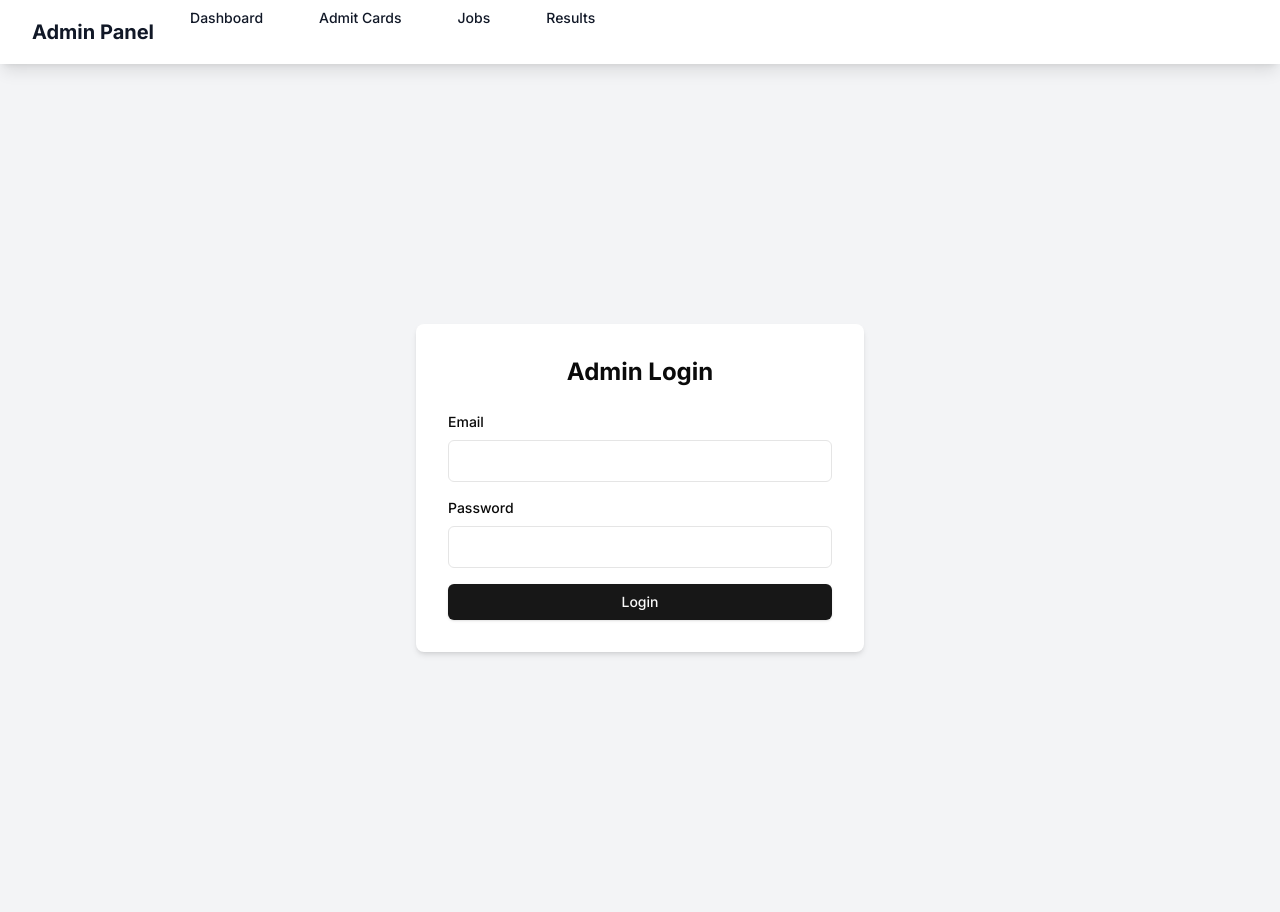
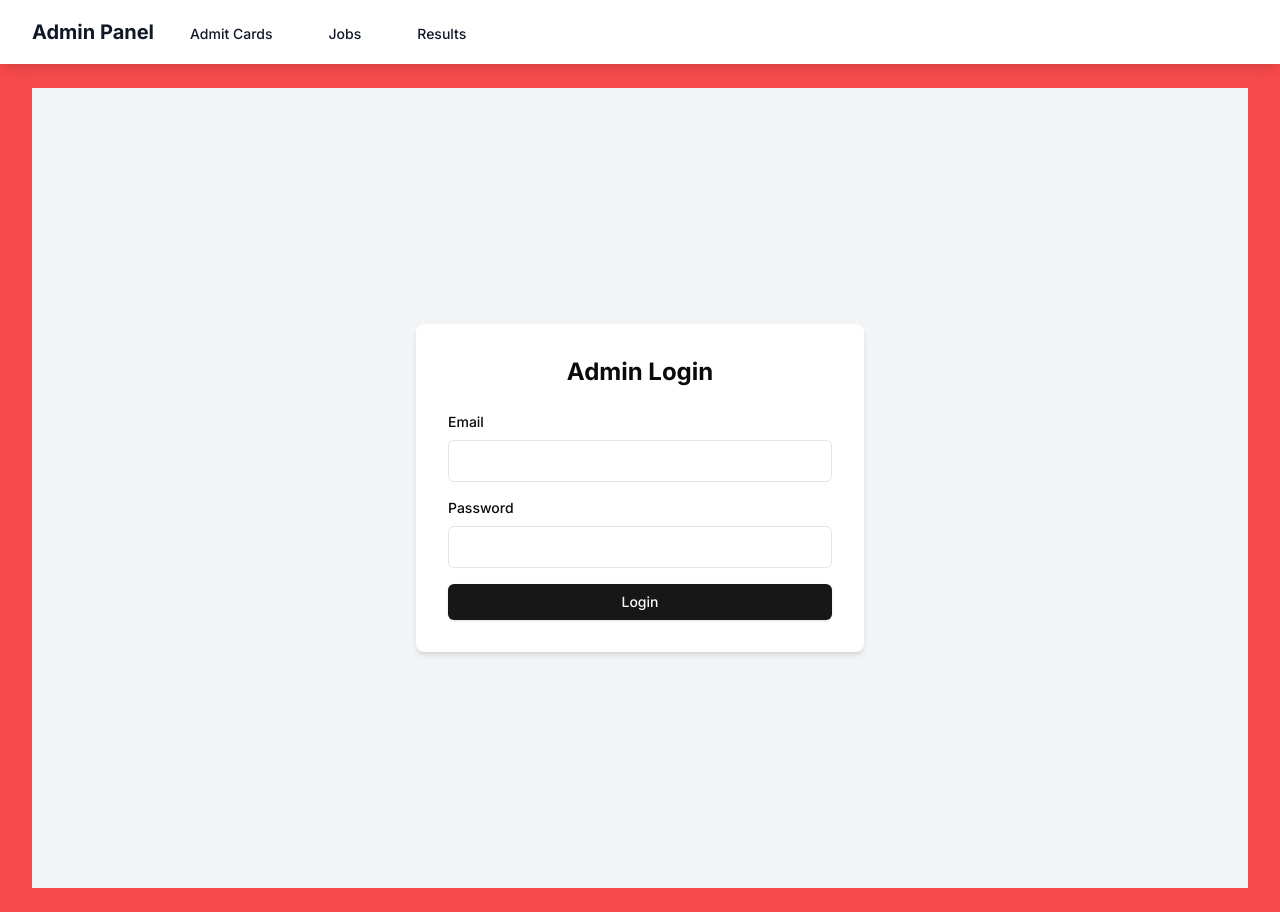
Before and after one commit to CoderSantosh1/TestRepo, a Next.js app: page /admin/login in a window 1280 px wide. Built offline with nearby package versions, Linux system fonts and the light colour scheme.

Commit message:
change admin panle

```diff
--- a/src/app/admin/layout.tsx
+++ b/src/app/admin/layout.tsx
@@ -2,7 +2,7 @@
 
 export default function AdminLayout({ children }: { children: React.ReactNode }) {
   return (
-    <div className="min-h-screen bg-gray-100 dark:bg-gray-900">
+    <div className="min-h-screen bg-[#F94B4B] ">
       <nav className="bg-white dark:bg-gray-800 shadow-lg">
         <div className="max-w-7xl mx-auto px-4 sm:px-6 lg:px-8">
           <div className="flex justify-between h-16">
@@ -10,28 +10,22 @@ export default function AdminLayout({ children }: { children: React.ReactNode })
               <div className="flex-shrink-0 flex items-center">
                 <span className="text-xl font-bold text-gray-900 dark:text-white">Admin Panel</span>
               </div>
-              <div className="hidden sm:ml-6 sm:flex sm:space-x-8">
+              <div className="hidden sm:ml-6 sm:flex sm:space-x-8 mt-4">
                 <a
                   href="/admin"
-                  className="text-gray-900 dark:text-white hover:text-gray-500 px-3 py-2 rounded-md text-sm font-medium"
-                >
-                  Dashboard
-                </a>
-                <a
-                  href="/admin/admit-cards"
-                  className="text-gray-900 dark:text-white hover:text-gray-500 px-3 py-2 rounded-md text-sm font-medium"
+                  className="text-gray-900 dark:text-white hover:text-blue-500 px-3 py-2 rounded-md text-sm font-medium"
                 >
                   Admit Cards
                 </a>
                 <a
-                  href="/admin/jobs"
-                  className="text-gray-900 dark:text-white hover:text-gray-500 px-3 py-2 rounded-md text-sm font-medium"
+                  href="/admin"
+                  className="text-gray-900 dark:text-white hover:text-blue-500 px-3 py-2 rounded-md text-sm font-medium"
                 >
                   Jobs
                 </a>
                 <a
-                  href="/admin/results"
-                  className="text-gray-900 dark:text-white hover:text-gray-500 px-3 py-2 rounded-md text-sm font-medium"
+                  href="/admin"
+                  className="text-gray-900 dark:text-white hover:text-blue-500 px-3 py-2 rounded-md text-sm font-medium"
                 >
                   Results
                 </a>
--- a/src/app/admin/login.tsx
+++ b/src/app/admin/login.tsx
@@ -36,8 +36,8 @@ export default function AdminLogin() {
   };
 
   return (
-    <div className="min-h-screen flex items-center justify-center bg-gray-100">
-      <div className="bg-white p-8 rounded-lg shadow-md w-full max-w-md">
+    <div className="min-h-screen  flex items-center justify-center bg-red-500">
+      <div className=" p-8 rounded-lg shadow-md w-full max-w-md">
         <h2 className="text-2xl font-bold mb-6 text-center">Admin Login</h2>
         {error && (
           <div className="bg-red-100 border border-red-400 text-red-700 px-4 py-3 rounded mb-4">
@@ -65,7 +65,7 @@ export default function AdminLogin() {
               required
             />
           </div>
-          <Button type="submit" className="w-full">
+          <Button type="submit" className="w-full ">
             Login
           </Button>
         </form>
--- a/src/app/api/admin/login/route.ts
+++ b/src/app/api/admin/login/route.ts
@@ -1,8 +1,8 @@
 import { NextResponse } from 'next/server';
 import jwt from 'jsonwebtoken';
 
-const ADMIN_EMAIL = 'admin@gmail.com';
-const ADMIN_PASSWORD = 'Admin@123';
+const ADMIN_EMAIL = 'santosh@gmail.com';
+const ADMIN_PASSWORD = 'Santosh@Raj2005';
 const JWT_SECRET = 'your_jwt_secret_key';
 
 export async function POST(req: Request) {
--- a/src/lib/scripts/createAdmin.ts
+++ b/src/lib/scripts/createAdmin.ts
@@ -37,8 +37,8 @@ async function createAdminUser() {
 
     // Create admin user
     const adminData = {
-      email: 'admin@gmail.com',
-      password: 'admin@99', // This will be hashed automatically by the schema
+      email: 'santosh@gmail.com',
+      password: 'Santosh@Raj2005', // This will be hashed automatically by the schema
       name: 'Admin User',
       role: 'super_admin'
     };
```
